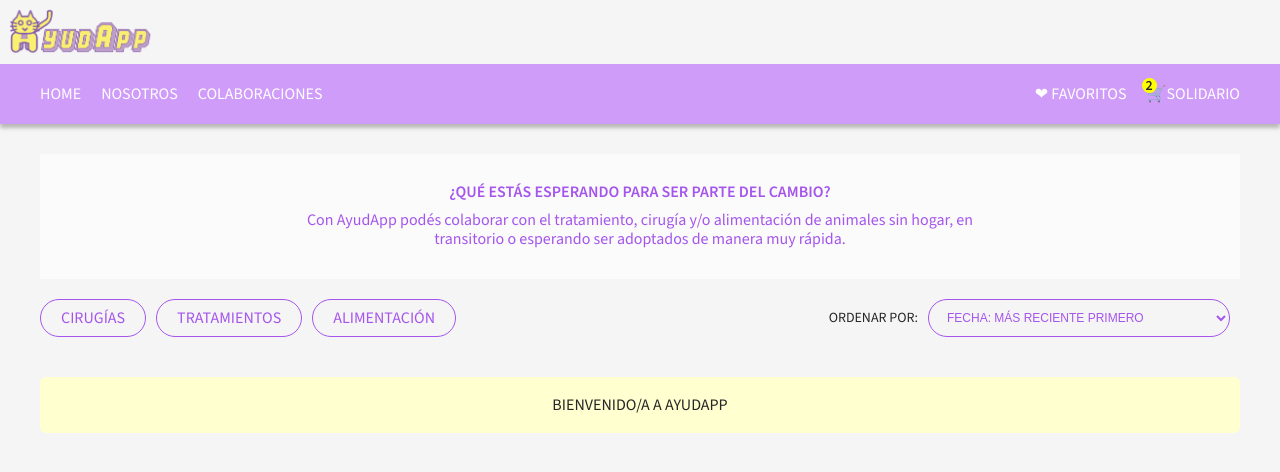
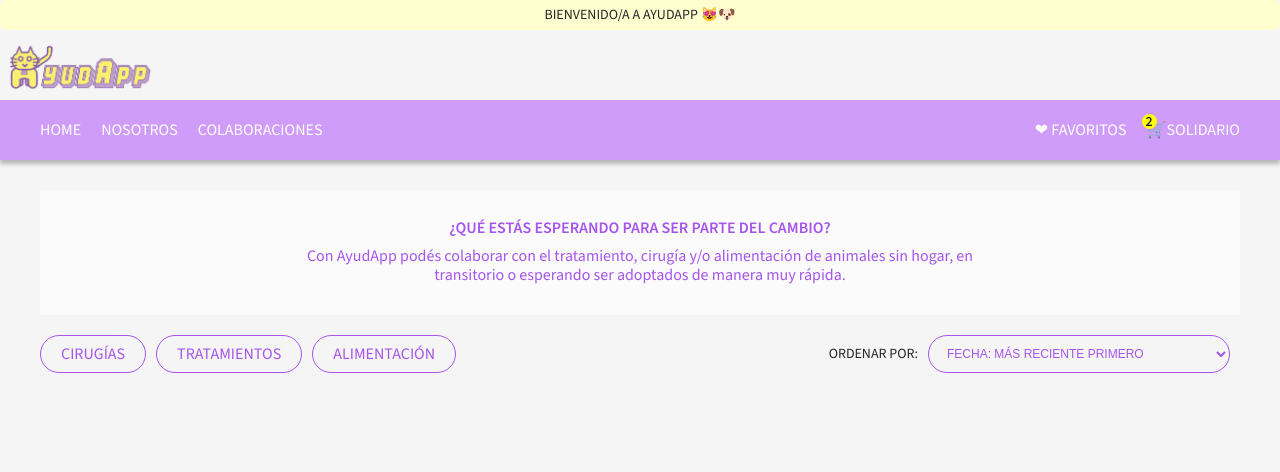
Before and after one commit to paz-cualina/ayudApp, a React (Create React App) app: page / in a window 1280 px wide. Shown: the top 472 px of the page. Built offline with nearby package versions, Linux system fonts and the light colour scheme.

Commit message:
Small fixes

```diff
--- a/src/App.js
+++ b/src/App.js
@@ -9,17 +9,17 @@ import './App.css';
 function App() {
   return (
 
-    <>
-    <img src={logoAyudapp} className="logo" /><NavBar />
+    <div className='page'>
+      <img src={logoAyudapp} className="logo" /><NavBar />
 
-    <section className="wrapper">
+      <section className="wrapper">
 
-      <Banner />
-      <FiltersBar />
-      <ItemListContainer greeting={"Bienvenido/a a AyudApp"} />
+        <Banner />
+        <FiltersBar />
+        <ItemListContainer greeting={"Bienvenido/a a AyudApp 😻🐶"} />
 
-    </section>
-    </>
+      </section>
+    </div>
 
   );
 }
--- a/src/Components/Banner/Banner.css
+++ b/src/Components/Banner/Banner.css
@@ -14,3 +14,9 @@
     font-weight: 600;
     padding-bottom: 10px;
 }
+.banner .hola {
+    color: #A555EC;
+}
+.banner i {
+    color: red;
+}
--- a/src/Components/Banner/Banner.js
+++ b/src/Components/Banner/Banner.js
@@ -1,8 +1,7 @@
 import { FontAwesomeIcon } from '@fortawesome/react-fontawesome';
 
-export default function Banner() {
+const Banner = () => {
   return (
-
     <div className='banner'>
         <div className='textWrapper'>
         <h3>¿Qué estás esperando para ser parte del cambio? </h3>
@@ -11,8 +10,9 @@ export default function Banner() {
             esperando ser adoptados de manera muy rápida.
         </p>
         </div>
-            <FontAwesomeIcon icon="fa-solid fa-paw" />
+        <FontAwesomeIcon icon="fa-solid fa-cart-shopping" />
     </div>
-
 )
 }
+
+export default Banner
--- a/src/Components/ItemListContainer/ItemListContainer.css
+++ b/src/Components/ItemListContainer/ItemListContainer.css
@@ -1,11 +1,15 @@
 .greeting {
     text-transform: uppercase;
     text-align: center;
+    font-size: 14px;
     font-weight: 500;
     background-color: #FFFFD0;
-    padding: 20px 0;
+    padding: 8px 0;
     border-radius: 6px;
     width: 100%;
     margin: 0 auto;
-    margin-top: 40px;
+    position: fixed;
+    top: 0;
+    left: 0;
+    right: 0;
 }
--- a/src/assets/styles/style.css
+++ b/src/assets/styles/style.css
@@ -7,6 +7,8 @@
 
 /*Font*/
 @import url('https://fonts.googleapis.com/css2?family=Source+Sans+3:ital,wght@0,300;0,400;0,500;0,600;0,700;0,800;1,400;1,500;1,600;1,700&display=swap');
+@import url('https://cdnjs.cloudflare.com/ajax/libs/font-awesome/6.1.0/css/font-awesome.min.css');
+
 
 body { font-family: 'Source Sans 3', sans-serif; font-size: 16px; color: #262626; background-color: #F5F5F5; }
 
@@ -15,3 +17,5 @@ body { font-family: 'Source Sans 3', sans-serif; font-size: 16px; color: #262626
 .wrapper { max-width: 1200px; margin: 0 auto; }
 
 p { line-height: 1.2; }
+
+.page { margin-top: 36px; }
```
Also changed, not shown: src/App.css (line endings or trailing spaces). Lines whose indentation alone changed are shown as unchanged.
